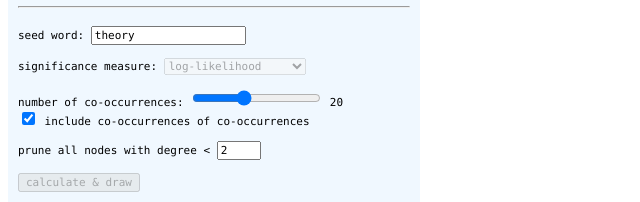
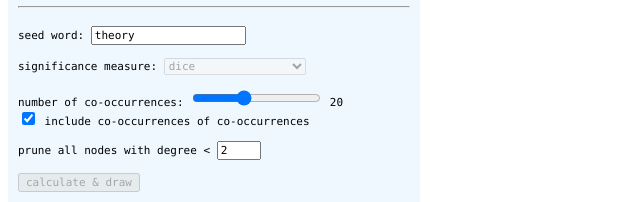
Before and after one commit to bbrause/labs-in-dh, a plain HTML site: page index.html in a window 1280 px wide. Shown: the part 204-406 px from the top of the page, 0-640 px from the left. Drawn offline with Linux system fonts and the light colour scheme.

Commit message:
Update index.html

```diff
--- a/index.html
+++ b/index.html
@@ -58,7 +58,7 @@
       <select name="measure" id="measure" onchange="change_measure(this)" disabled="true">
         <option value="ll">log-likelihood</option>
         <option value="poisson">poisson</option>
-        <option value="dice">dice</option>
+        <option value="dice" selected>dice</option>
         <option value="mutinf">mutual information</option>
       </select><br><br>
       number of co-occurrences:
```
